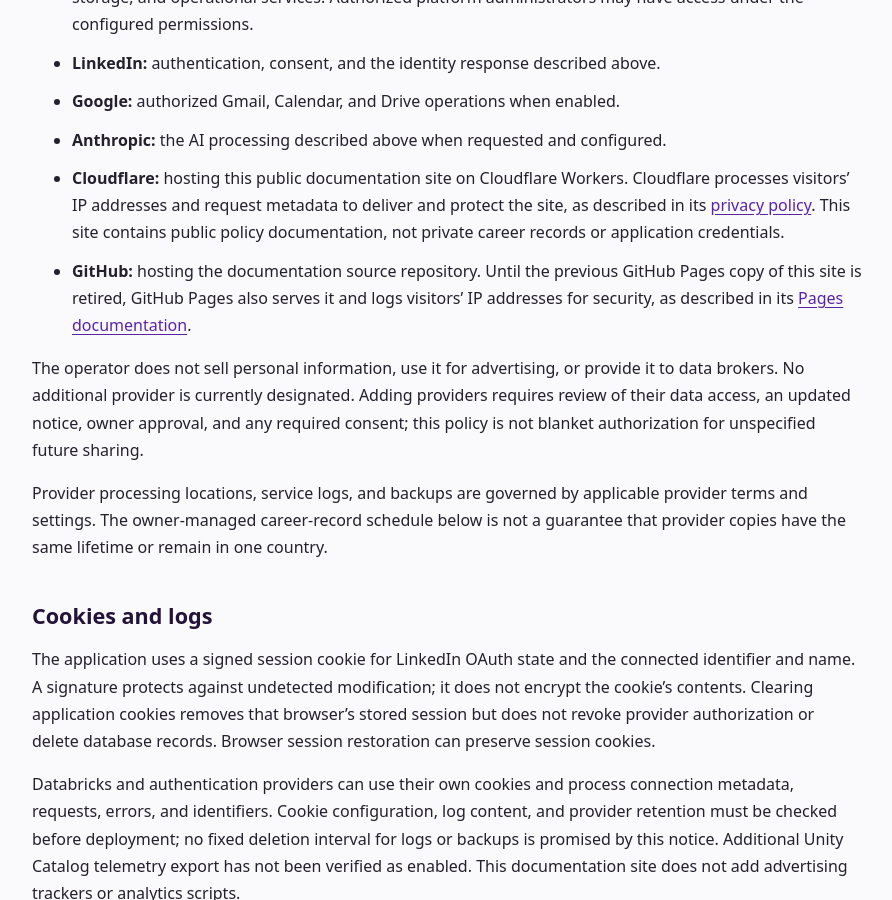
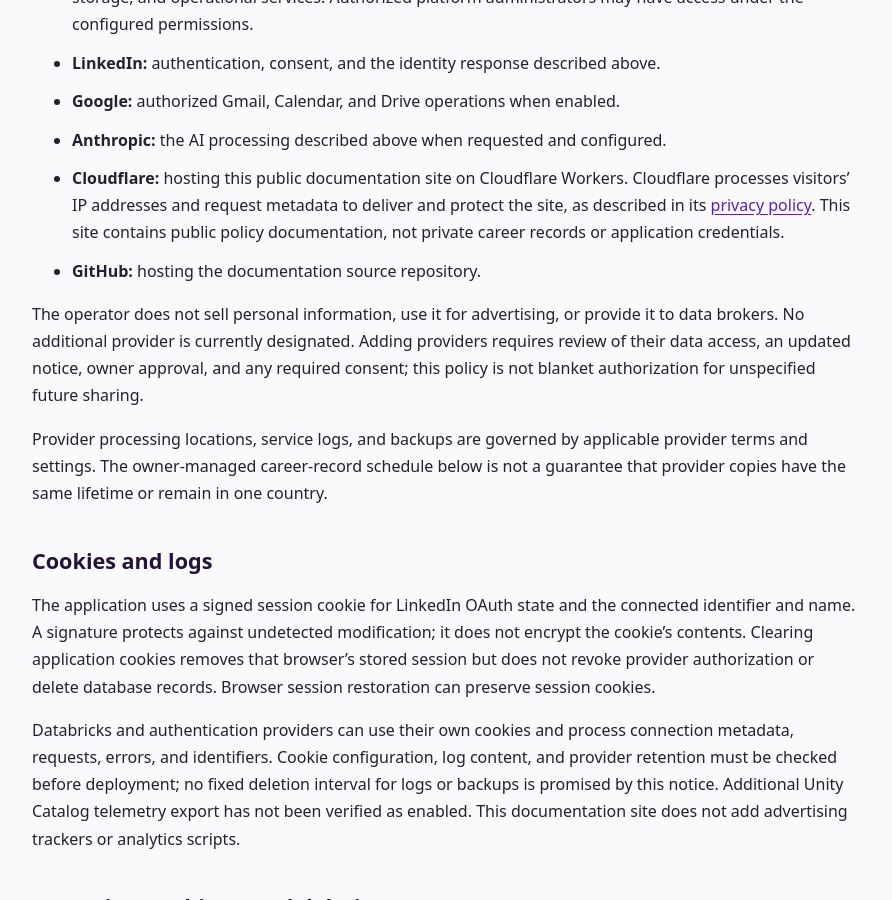
Before and after one commit to TMC-The-Meredith-Collective/career-agent-docs, a Jekyll site: the page built from privacy.md, in a window 1280 px wide and 900 px high, scrolled down 2812 px. Shown: the whole window, without its empty margins (192-1084 px from the left). Built offline with Jekyll 4.4.1, drawn with Linux system fonts in a browser that asks for light colours.

Commit message:
docs: retire the GitHub Pages copy
Google's OAuth consent-screen branding verification now uses the
canonical domain, and nothing else points at the GitHub Pages URL, so
GitHub Pages was disabled on this repository on 2026-09-28. GitHub now
only hosts the source.

Policy text change; requires owner approval before merge.

Co-Authored-By: Claude Fable 5.1 <noreply@anthropic.com>

```diff
--- a/privacy.md
+++ b/privacy.md
@@ -63,7 +63,7 @@ Outputs require human review. The reviewed tailoring route does not automaticall
 - **Google:** authorized Gmail, Calendar, and Drive operations when enabled.
 - **Anthropic:** the AI processing described above when requested and configured.
 - **Cloudflare:** hosting this public documentation site on Cloudflare Workers. Cloudflare processes visitors' IP addresses and request metadata to deliver and protect the site, as described in its [privacy policy](https://www.cloudflare.com/privacypolicy/). This site contains public policy documentation, not private career records or application credentials.
-- **GitHub:** hosting the documentation source repository. Until the previous GitHub Pages copy of this site is retired, GitHub Pages also serves it and logs visitors' IP addresses for security, as described in its [Pages documentation](https://docs.github.com/en/pages/getting-started-with-github-pages/what-is-github-pages).
+- **GitHub:** hosting the documentation source repository.
 
 The operator does not sell personal information, use it for advertising, or provide it to data brokers. No additional provider is currently designated. Adding providers requires review of their data access, an updated notice, owner approval, and any required consent; this policy is not blanket authorization for unspecified future sharing.
 
```
Also changed, not shown: README.md.
